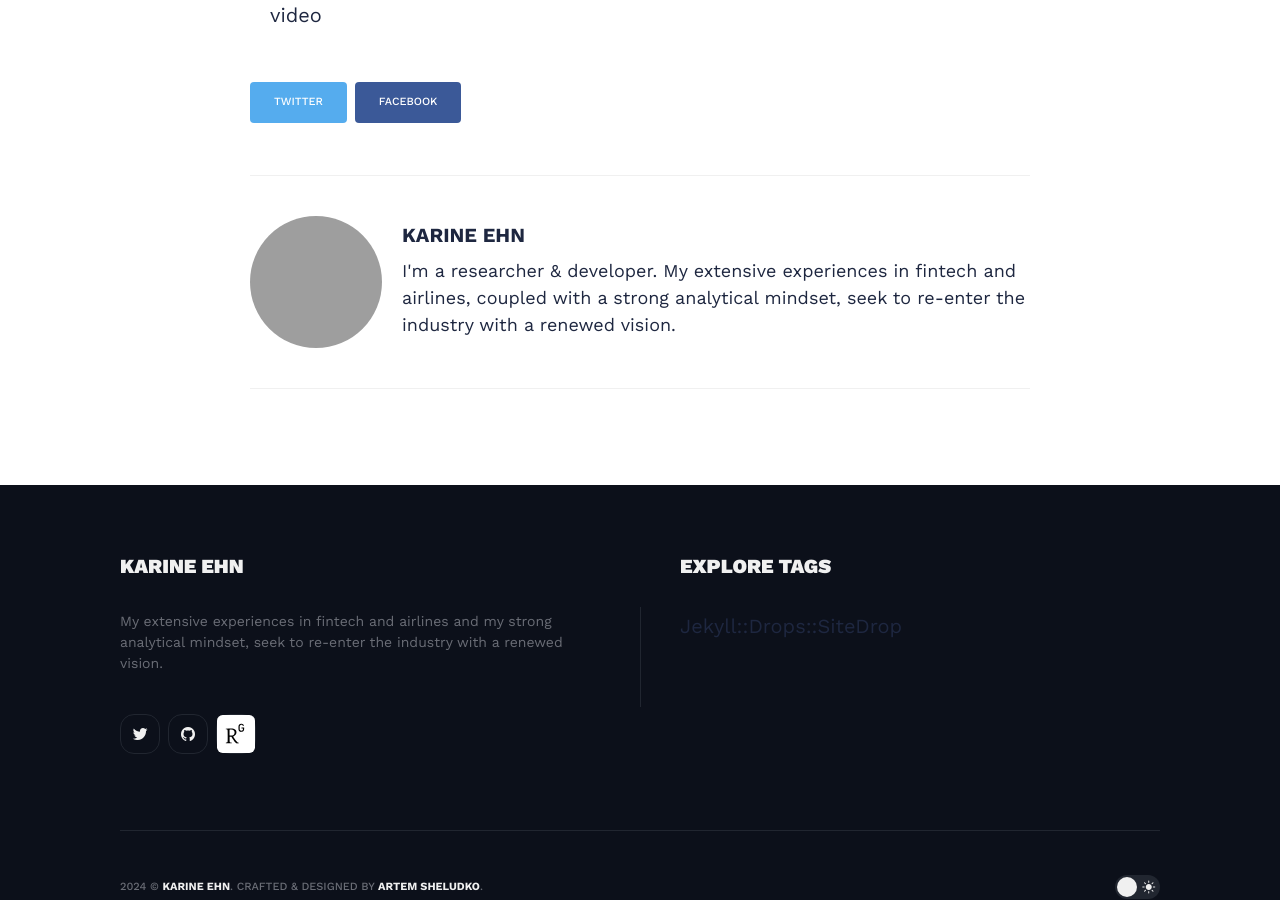
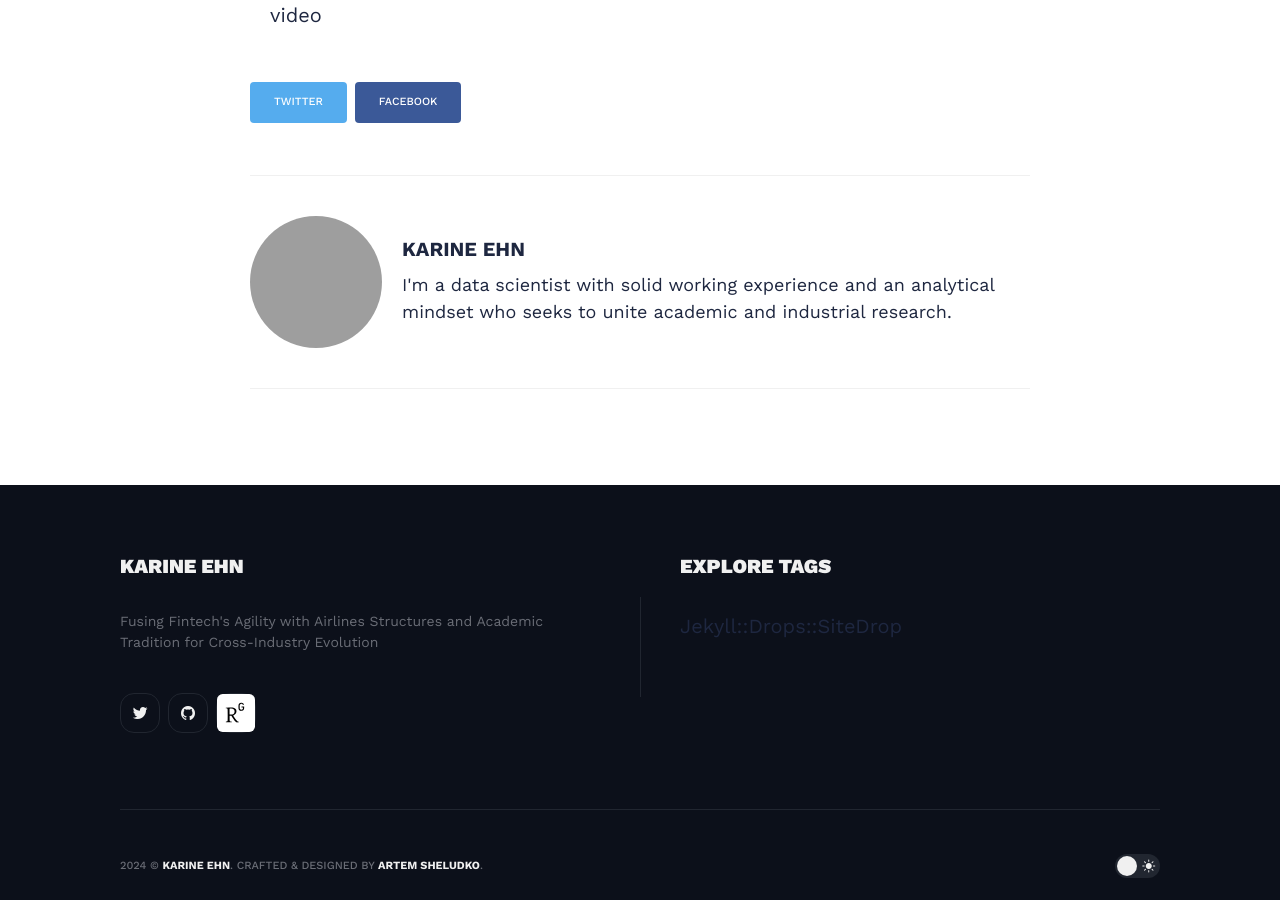
Before and after one commit to kargam0167/kargam0167.github.io, a Jekyll site: the page built from _posts/2023-10-14-What-doesnt -destroy -us- strengthens.markdown, in a window 1280 px wide and 900 px high, scrolled down 2382 px. Built offline with Jekyll 4.4.1, drawn with Linux system fonts in a browser that asks for light colours; nearby versions of some CDN libraries; grey boxes are pictures that could not be loaded.

Commit message:
Update _config.yml

```diff
--- a/_config.yml
+++ b/_config.yml
@@ -10,7 +10,7 @@ url: "https://kargam0167.github.io/" # the base hostname & protocol for your sit
 # Author Settings
 author:
   name: Karine Ehn
-  bio: I'm a researcher & developer. My extensive experiences in fintech and airlines, coupled with a strong analytical mindset, seek to re-enter the industry with a renewed vision.
+  bio: I'm a data scientist with solid working experience and an analytical mindset who seeks to unite academic and industrial research.
   avatar: '/images/01.jpg'
 
 social:
@@ -22,15 +22,15 @@ social:
 #-------------------------------
 # Hero Settings
 hero:
-  hero__title: Hey, I’m Karine! I am your R&D star!
-  hero__description: My extensive experiences in fintech and airlines and my strong analytical mindset, seek to re-enter the industry with a renewed vision.
+  hero__title: Hey, I’m Karine! I am your data science star!
+  hero__description: Fusing Fintech's Agility with Airlines Structures and Academic Tradition for Cross-Industry Evolution
   hero__image: '/images/01.jpg'
 
 #-------------------------------
 # Contact Settings
 contact:
   email: karine.ehn@gmail.com # Add your email for the contact form
-  description: I am excited to hear from you. # Add a description of your form
+  description: Drop me a line. # Add a description of your form
 
 # NOTE
 # Joseph comes with a built-in contact form, that you can use with Formspree service to handle up to 50 submissions per month for free. You could also easily switch to another contact form service if you want.
```
